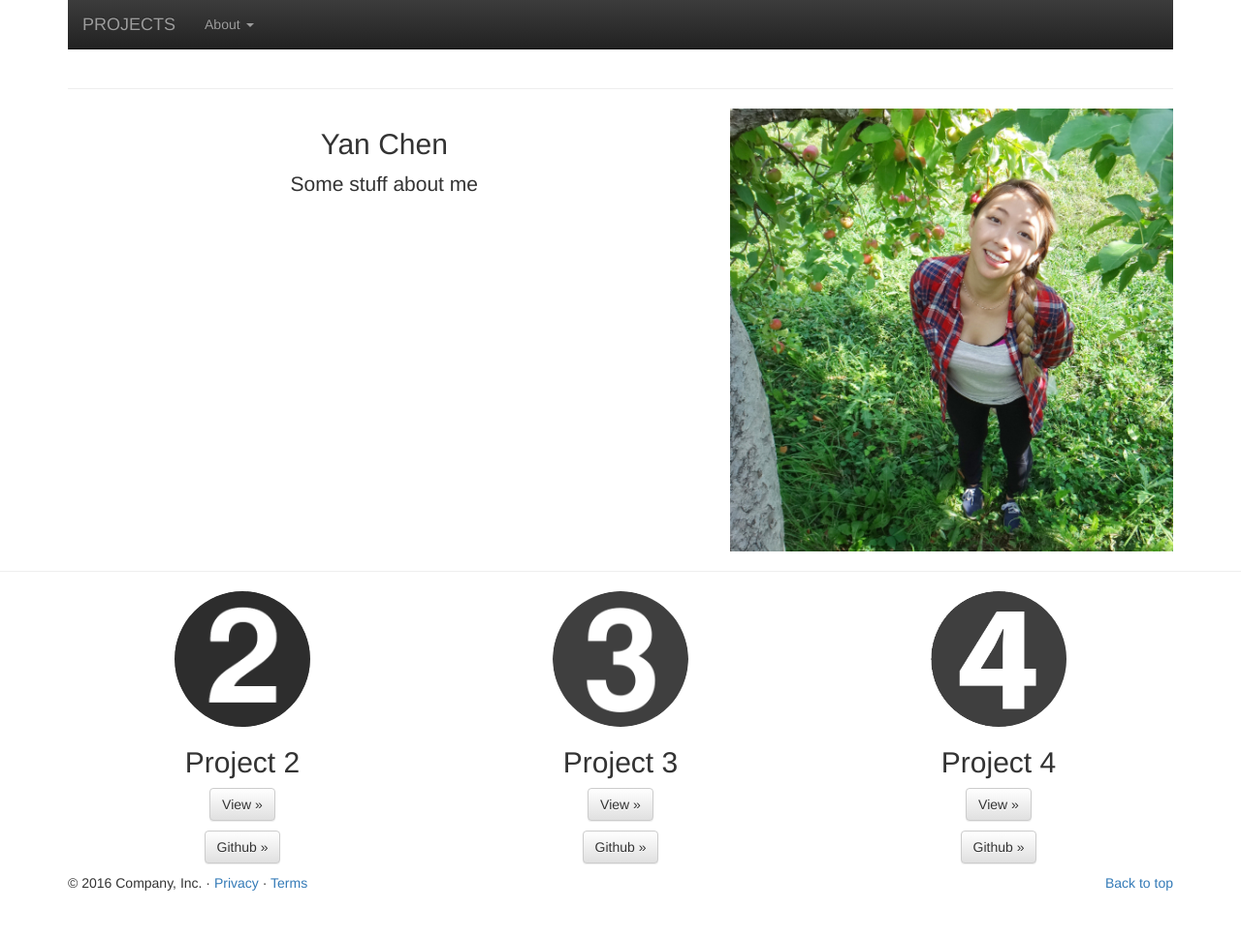
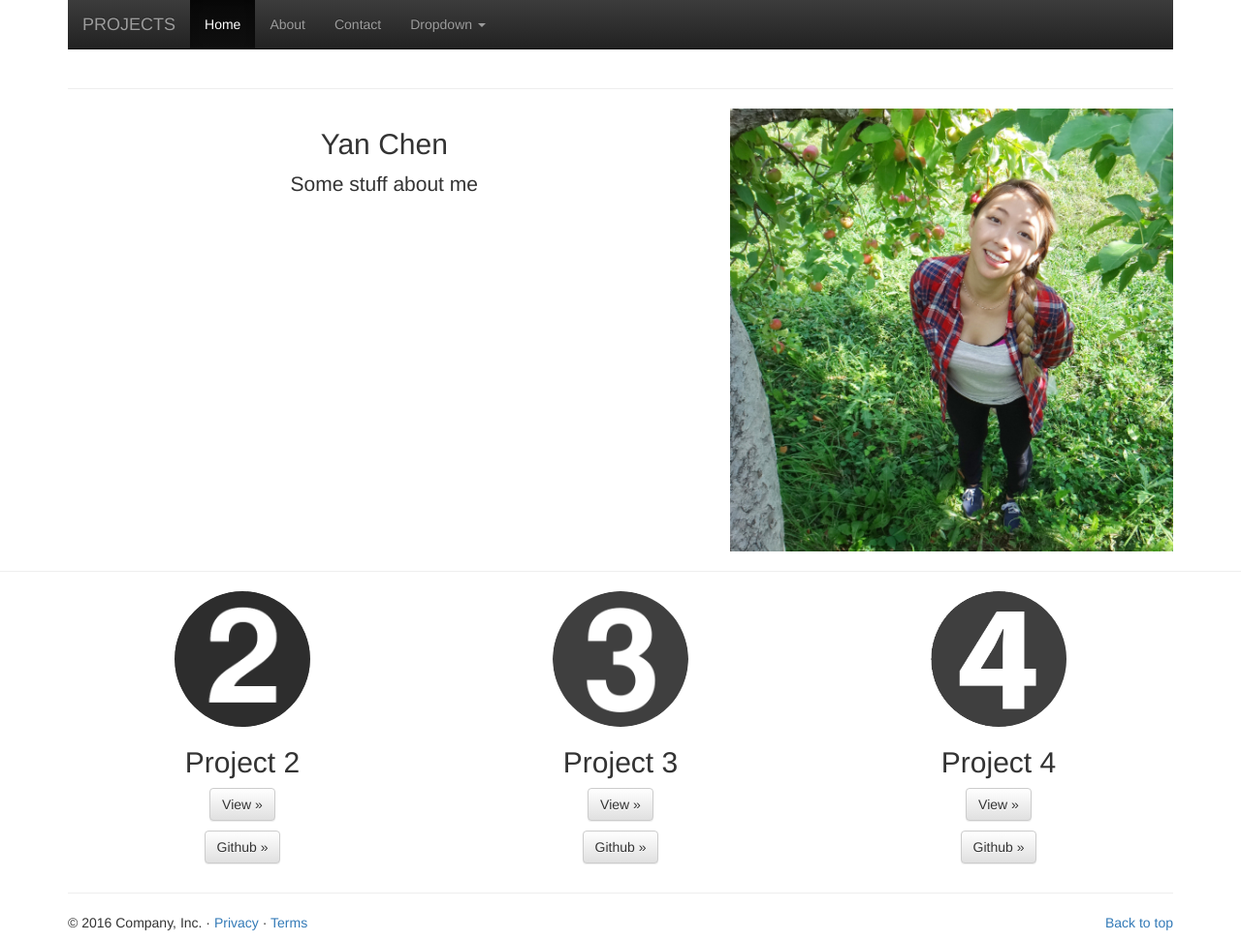
Before and after one commit to iEatYanYans/Profile, a PHP site: page / in a window 1280 px wide. Shown: the whole page at 97% size. Before the commit the page ends 919 px from the top, so only its background shows below. Run offline with PHP 8.4, Linux system fonts and the light colour scheme; some libraries are stand-ins or nearby versions.

Commit message:
dropdown fix

```diff
--- a/index.php
+++ b/index.php
@@ -42,12 +42,19 @@
             </div>
             <div id="navbar" class="navbar-collapse collapse">
               <ul class="nav navbar-nav">
+                <li class="active"><a href="#">Home</a></li>
+                <li><a href="#about">About</a></li>
+                <li><a href="#contact">Contact</a></li>
                 <li class="dropdown">
-                  <a href="#" class="dropdown-toggle" data-toggle="dropdown" role="button" aria-haspopup="true" aria-expanded="false">About <span class="caret"></span></a>
+                  <a href="#" class="dropdown-toggle" data-toggle="dropdown" role="button" aria-haspopup="true" aria-expanded="false">Dropdown <span class="caret"></span></a>
                   <ul class="dropdown-menu">
-                    <li><a href="#">Project 2</a></li>
-                    <li><a href="#">Project 3</a></li>
-                    <li><a href="#">Project 4</a></li>
+                    <li><a href="#">Action</a></li>
+                    <li><a href="#">Another action</a></li>
+                    <li><a href="#">Something else here</a></li>
+                    <li role="separator" class="divider"></li>
+                    <li class="dropdown-header">Nav header</li>
+                    <li><a href="#">Separated link</a></li>
+                    <li><a href="#">One more separated link</a></li>
                   </ul>
                 </li>
               </ul>
@@ -109,6 +116,8 @@
         </div><!-- /.col-lg-4 -->
       </div><!-- /.row -->
 
+        <hr class="featurette-divider">
+
 
 
 
```
